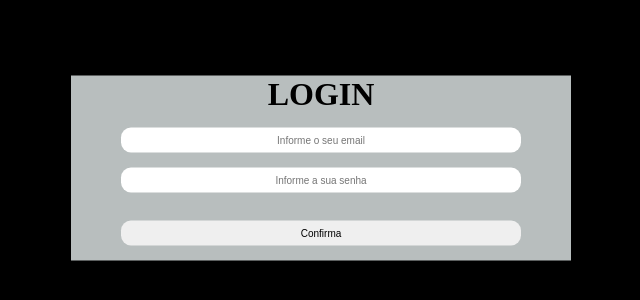
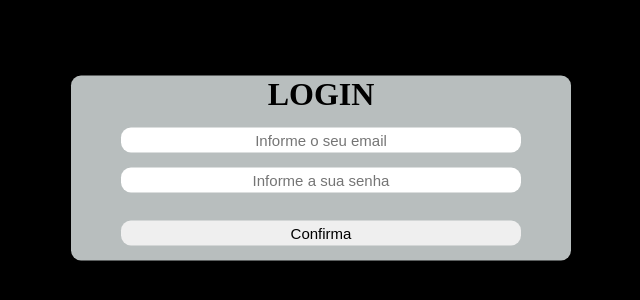
Before and after one commit to aleffmds/login, a plain HTML site: page index.html in a window 1280 px wide. Shown: the part 232-532 px from the top of the page, without its empty margins (319-959 px from the left). Drawn offline with Linux system fonts and the light colour scheme.

Commit message:
Alterações no arquivo style.css!

```diff
--- a/css/style.css
+++ b/css/style.css
@@ -26,6 +26,7 @@ form{
     flex-direction: column;
     align-items: center;
     border: none;
+    border-radius: 10px;
 
 }
 
@@ -35,7 +36,7 @@ form #mail, #senha{
     margin-top: 15px;
     border-radius: 10px;
     outline: none;
-    font-size: 10px;
+    font-size: 15px;
     text-align: center;
 }
 
@@ -46,7 +47,7 @@ form #conf{
     margin-bottom: 15px;
     border-radius: 10px;
     outline: none;
-    font-size: 10px;
+    font-size: 15px;
 }
 
 form #conf:hover{
```
